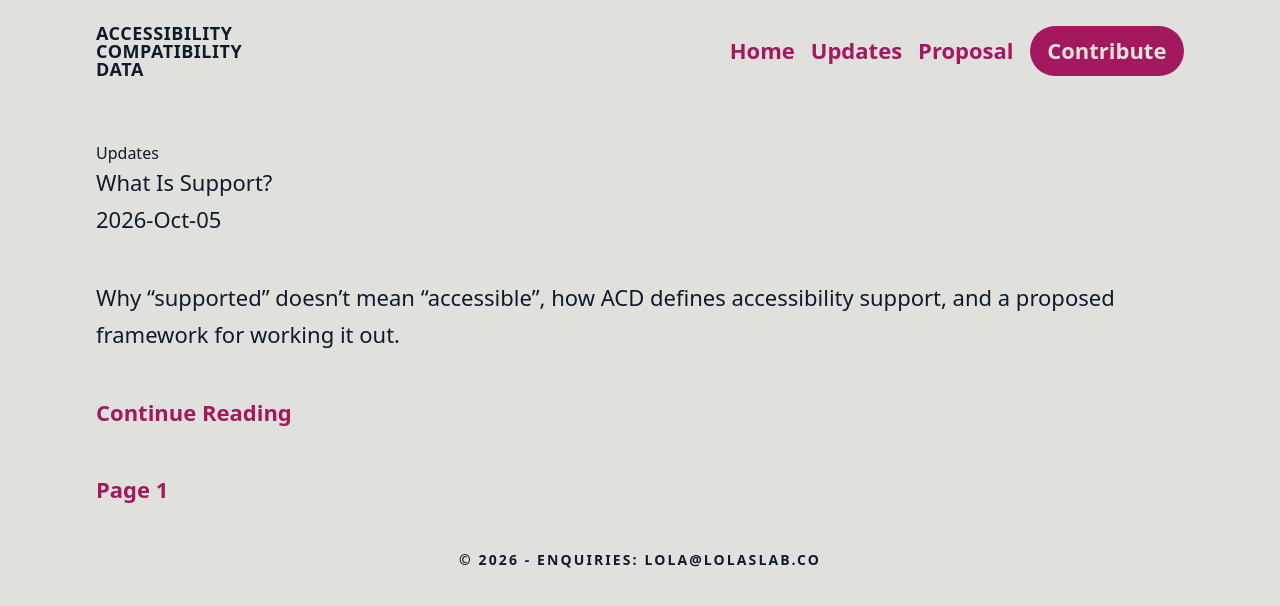
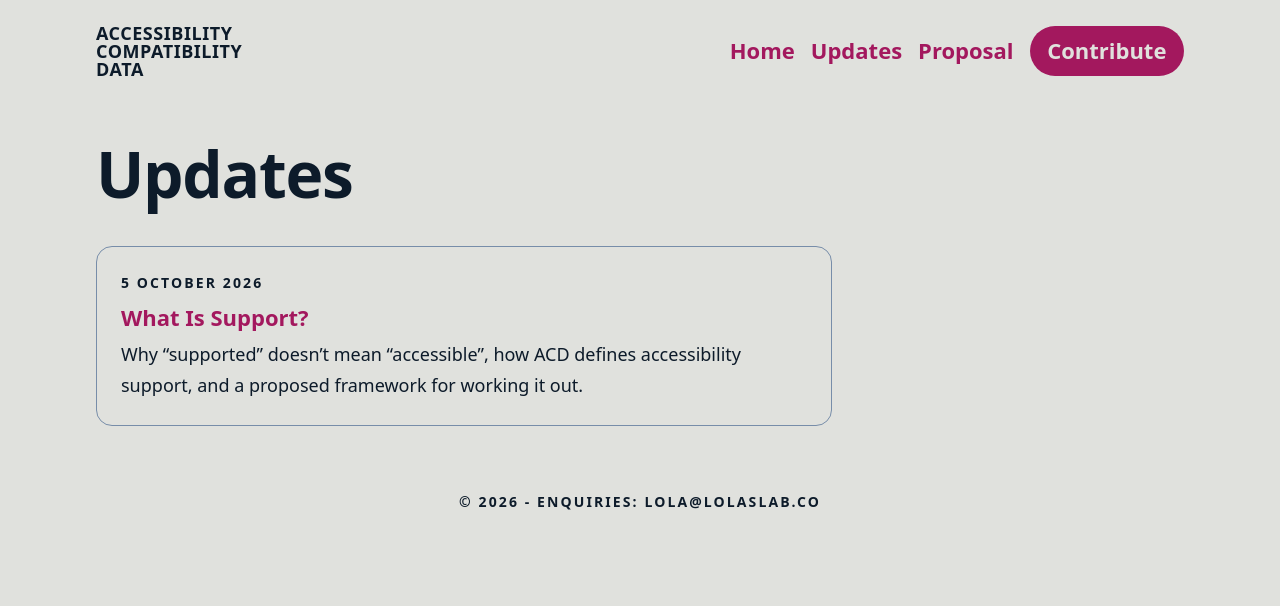
Before and after one commit to lolaslab/acd-site, an Eleventy site: page updates/index.html in a window 1280 px wide. Built offline with nearby package versions, Linux system fonts and the light colour scheme; Eleventy itself is replaced by a stand-in of ours; files that its build step writes are made by us from their sources; what rfc822-date would draw is missing.

Commit message:
updates index

```diff
--- a/css/styles.css
+++ b/css/styles.css
@@ -535,6 +535,50 @@ a:hover {
     line-height: 1.5;
 }
 
+/* Updates index: each post is a card, its title the link */
+
+.update-list, .pagination-list {
+    list-style: none;
+}
+
+.update-list {
+    display: grid;
+    gap: 1.5rem;
+    max-width: 46rem;
+    margin-bottom: 4rem;
+}
+
+.update-list .update-date {
+    margin: 0 0 0.5rem;
+    font-size: var(--text-s);
+}
+
+.update-list .step-title {
+    font-size: var(--text-l);
+    line-height: 1.3;
+}
+
+.update-list p:last-child {
+    margin: 0;
+    font-size: var(--text-m);
+}
+
+.pagination-list {
+    display: flex;
+    flex-wrap: wrap;
+    gap: 1rem 1.5rem;
+    margin-bottom: 4rem;
+}
+
+.pagination-list li {
+    margin: 0;
+    font-size: var(--text-m);
+}
+
+.pagination-list [aria-current] {
+    font-weight: 700;
+}
+
 /* Update posts: the same type scale and patterns as the home and proposal pages */
 
 .post {
--- a/updates/index.html
+++ b/updates/index.html
@@ -8,31 +8,30 @@ pagination:
     reverse: true
 
 ---
-<h1>Updates</h1>
+<h1 class="title">Updates</h1>
 
-<ul class="secondary-container">
-    {% for update in updates %}
-    <li class="li-element-spacing">
-        <h2>{{ update.data.heading }}</h2>
-        <p class="note">{{ update.data.date | date: "%Y-%b-%d" }}</p>
-        <p id="description">{{ update.data.description }}</p>
-        <p class="permalink"><a href="{{ update.url }}" aria-label="{{ update.data.heading }}">Continue
-            Reading</a></p>
+<ol class="update-list" role="list">
+    {%- for update in updates %}
+    <li class="card">
+        <p class="section-heading update-date"><time datetime="{{ update.date | isoDate }}">{{ update.date | readableDate }}</time></p>
+        <h2 class="step-title"><a href="{{ update.url }}">{{ update.data.heading }}</a></h2>
+        <p>{{ update.data.description }}</p>
     </li>
-    {%- endfor -%}
-</ul>
+    {%- endfor %}
+</ol>
 
-
-<nav aria-label="pagination">
-    <ul class="pagination-list">
+{%- if pagination.pages.size > 1 %}
+<nav aria-label="Updates pages">
+    <ol class="pagination-list" role="list">
         {%- for pageEntry in pagination.pages %}
-        <li><a href="{{ pagination.hrefs[ forloop.index0 ] }}"
-               {%
-                if page.url == pagination.hrefs[ forloop.index0 ]
-               %}
-               aria-current="page"
-               {% endif %}
-        >Page {{ forloop.index }}</a></li>
+        <li>
+            {%- if page.url == pagination.hrefs[forloop.index0] %}
+            <span aria-current="page">Page {{ forloop.index }}</span>
+            {%- else %}
+            <a href="{{ pagination.hrefs[forloop.index0] }}">Page {{ forloop.index }}</a>
+            {%- endif %}
+        </li>
         {%- endfor %}
-    </ul>
+    </ol>
 </nav>
+{%- endif %}
```
